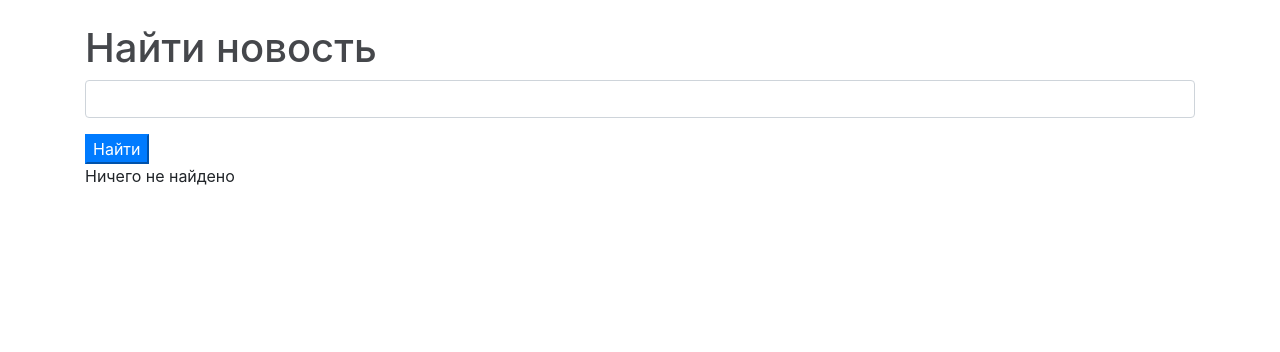
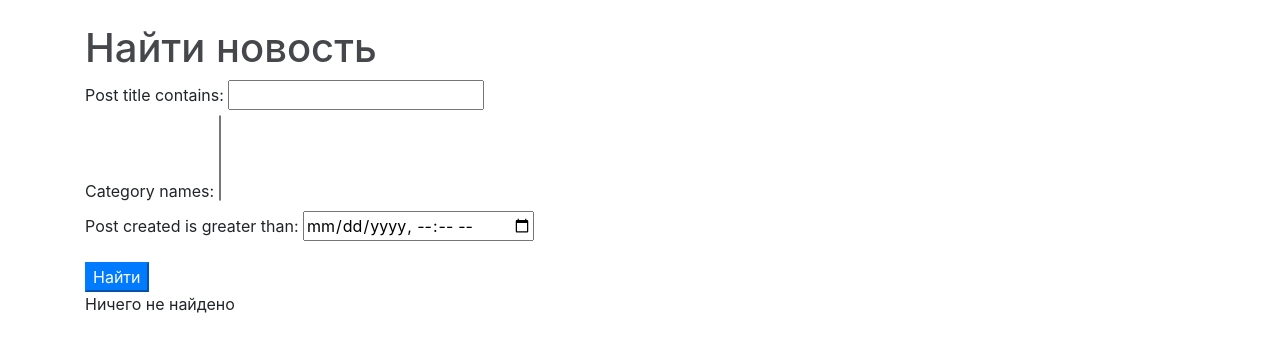
Before and after one commit to pirozheka/news-portal, a Django app: page /news/search/ in a window 1280 px wide. Shown: the part 96-448 px from the top of the page. Run offline with Django 5.2, Linux system fonts and the light colour scheme; data that the repository does not hold is empty; some libraries are stand-ins or nearby versions.

Commit message:
Фильтры исправлены

```diff
--- a/news/filters.py
+++ b/news/filters.py
@@ -1,10 +1,19 @@
-from django_filters import FilterSet
+from django_filters import FilterSet, DateTimeFilter
+from django.forms import DateTimeInput
 from .models import Post
 
 class NewsFilter(FilterSet):
+    published_after = DateTimeFilter(
+        field_name='post_created',
+        lookup_expr='gt',
+        widget=DateTimeInput(
+            format='%Y-%m-%d',
+            attrs={'type': 'datetime-local'},
+        )
+    )
     class Meta:
         model = Post
         fields = {
             'post_title': ['icontains'],
-            'category_names__category_name': ['icontains'],
+            'category_names': ['exact'],
         }
--- a/news/views.py
+++ b/news/views.py
@@ -51,7 +51,7 @@ class NewsSearch(ListView):
 
     def get_context_data(self, **kwargs):
         context = super().get_context_data(**kwargs)
-        context['form'] = NewsSearchForm(self.request.GET)
+        context['filterset'] = self.filterset
         return context
 
 
--- a/templates/news-search.html
+++ b/templates/news-search.html
@@ -7,22 +7,14 @@
 <h1>Найти новость</h1>
 
 <form method="GET" action="{% url 'news_search' %}">
-    {{ filterset.form.non_field_errors }}
-
-    {{ filterset.form.name__icontains.errors }}
-    <input
-        id="{{ filterset.form.name__icontains.id }}"
-        name="{{ filterset.form.name__icontains.name }}"
-        value="{{ filterset.form.name__icontains.value }}"
-        class="form-control"
-    >
+    {{ filterset.form }}
     <input type="submit" class="mt-3 btn-primary" value="Найти" />
 </form>
 
 {% if posts_list %}
     <ul>
         {% for post in posts_list %}
-            <li>{{ post.post_title }}</li>
+            <li><a href="{% url 'post_detail' post.id %}" class="text-success">{{ post.post_title }} </a></li>
         {% endfor %}
     </ul>
 {% else %}
```
